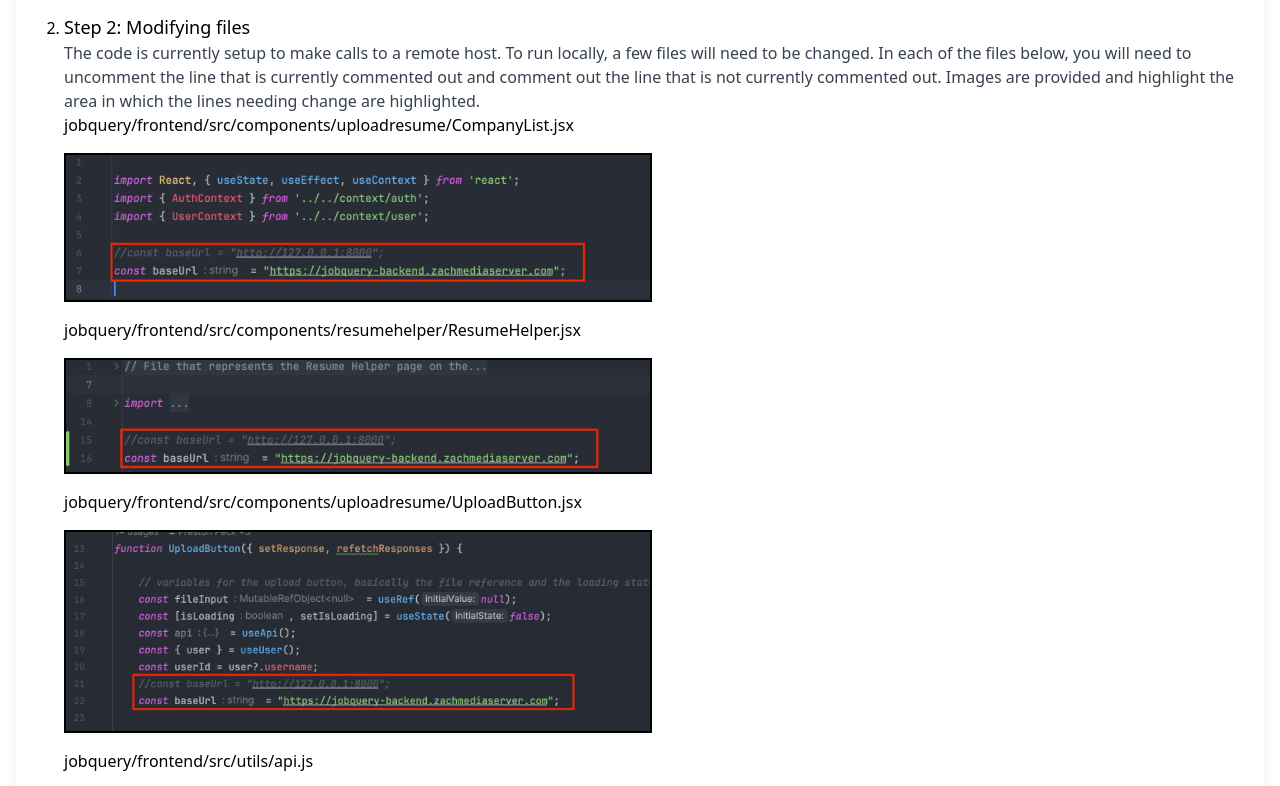
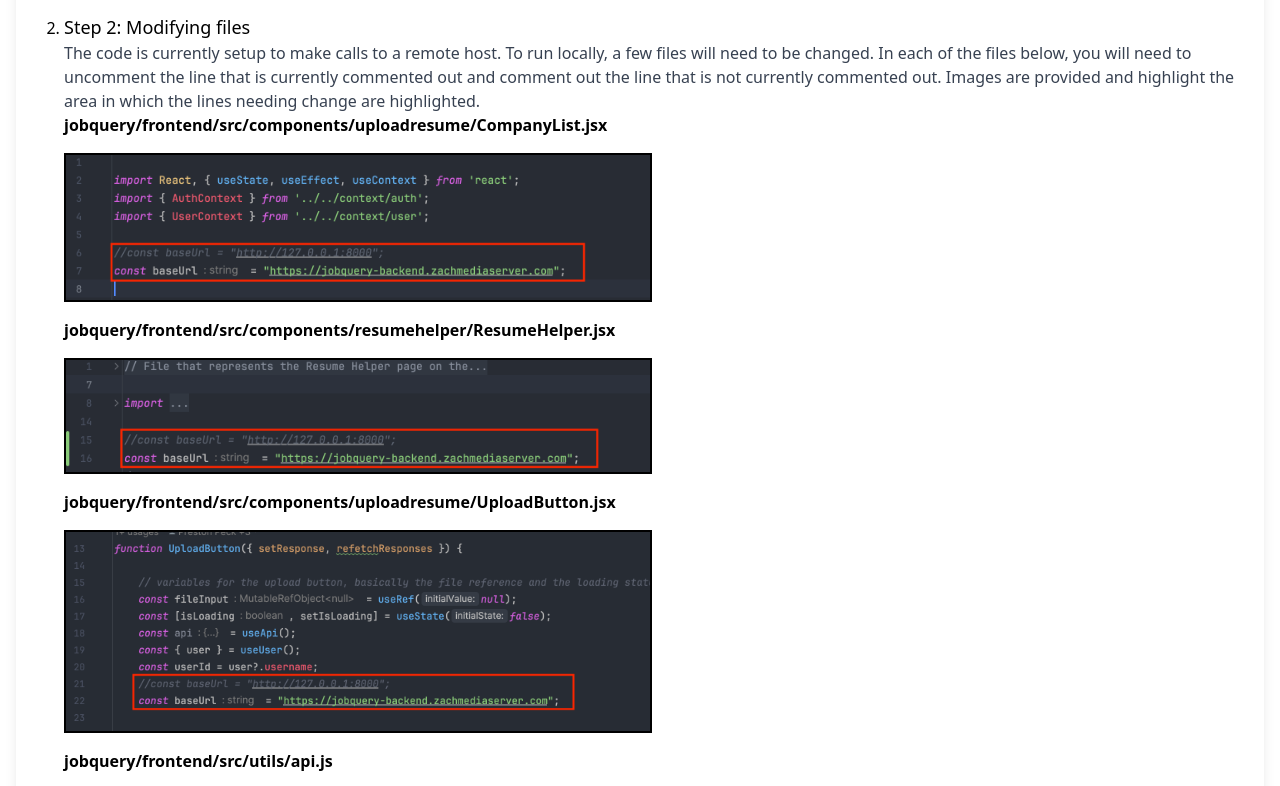
Before and after one commit to jobqueryteam/jobqueryteam.github.io, a plain HTML site: page tutorial.html in a window 1280 px wide. Shown: the part 553-1339 px from the top of the page. Drawn offline with nearby package versions, Linux system fonts and the light colour scheme.

Commit message:
Bolded font

```diff
--- a/tutorial.html
+++ b/tutorial.html
@@ -51,16 +51,17 @@
                         commented out. Images are provided and highlight the area in which the lines needing change are
                         highlighted.
                     </p>
-                    <p>jobquery/frontend/src/components/uploadresume/CompanyList.jsx</p>
+
+                    <p class="font-bold">jobquery/frontend/src/components/uploadresume/CompanyList.jsx</p>
                     <img src="./images/company_list.png" alt="Image showing which lines to change in CompanyList.jsx" width="50%" class="my-4 border-2 border-black" />
 
-                    <p>jobquery/frontend/src/components/resumehelper/ResumeHelper.jsx</p>
+                    <p class="font-bold">jobquery/frontend/src/components/resumehelper/ResumeHelper.jsx</p>
                     <img src="./images/resume_helper_api_change.png" alt="Image showing which lines to change in ResumeHelper.jsx" width="50%" class="my-4 border-2 border-black" />
 
-                    <p>jobquery/frontend/src/components/uploadresume/UploadButton.jsx</p>
+                    <p class="font-bold">jobquery/frontend/src/components/uploadresume/UploadButton.jsx</p>
                     <img src="./images/upload_button.png" alt="Image showing which lines to change in UploadResume.jsx" width="50%" class="my-4 border-2 border-black" />
 
-                    <p>jobquery/frontend/src/utils/api.js</p>
+                    <p class="font-bold">jobquery/frontend/src/utils/api.js</p>
                     <img src="./images/company_list.png" alt="Image showing which lines to change in api.js" width="50%" class="my-4 border-2 border-black" />
                 </li>
                 <li>
```
